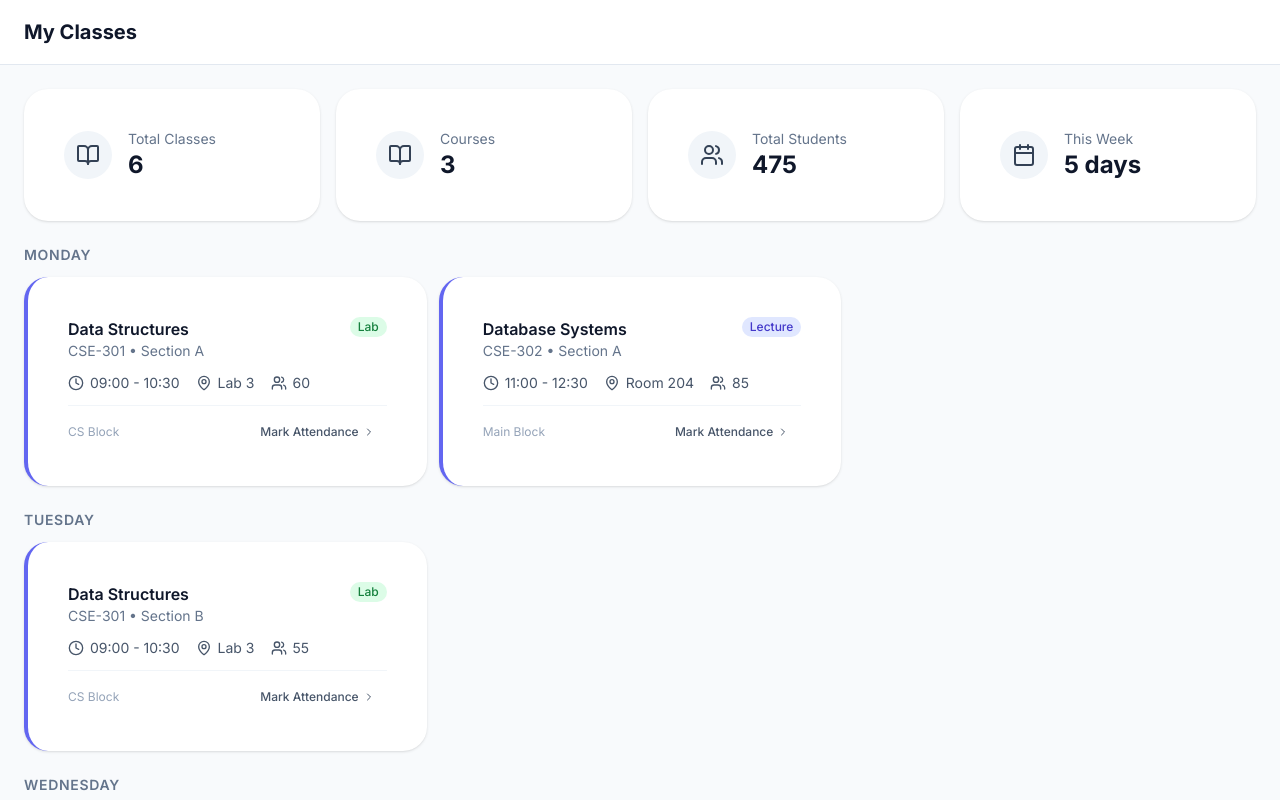
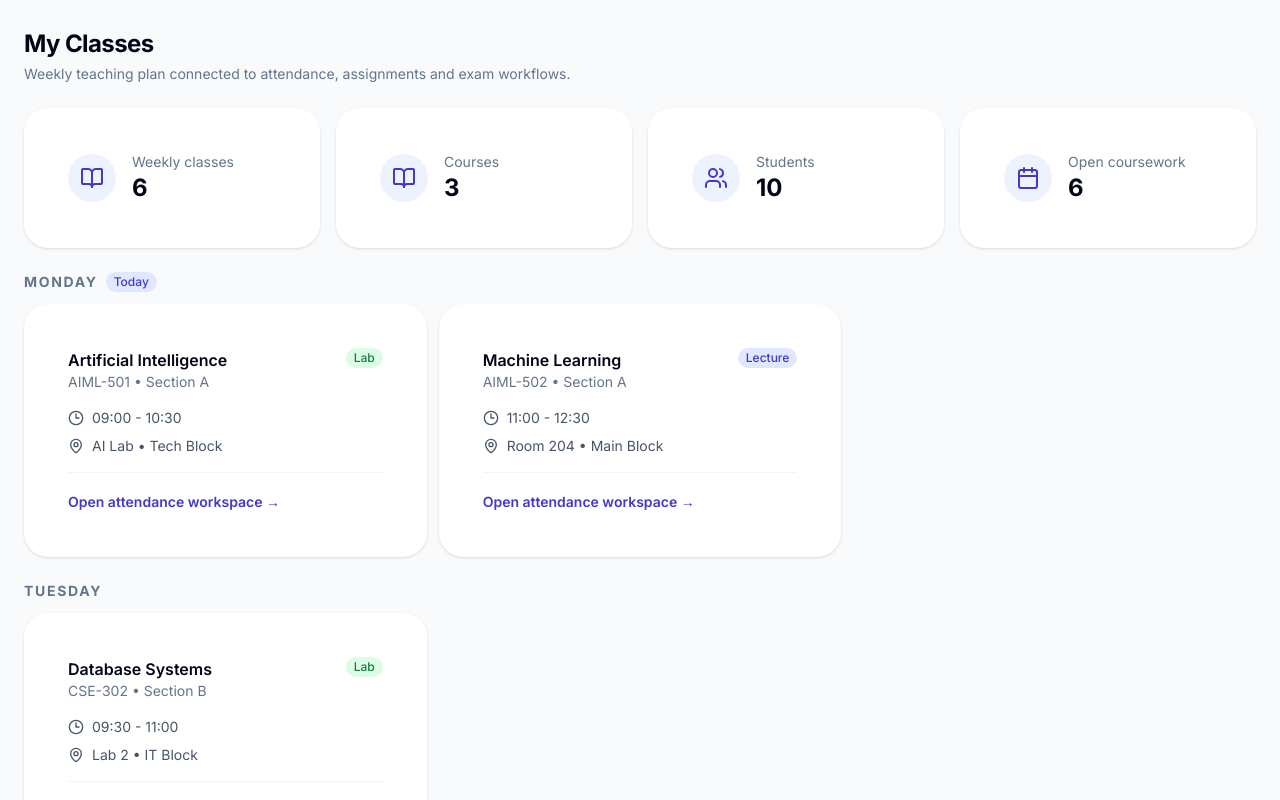
Before and after one commit to Bharath496/EDU_ONE, a Next.js app in the folder apps/web/: page /modules/my-classes in a window 1280 px wide. Shown: the top 800 px of the page. Built offline with nearby package versions, Linux system fonts and the light colour scheme; sample sign-in values are in the browser's storage.

Commit message:
Refresh class schedule and connect teaching workflows

```diff
--- a/apps/web/app/modules/my-classes/page.tsx
+++ b/apps/web/app/modules/my-classes/page.tsx
@@ -1,19 +1,20 @@
 'use client'
 
+import Link from 'next/link'
 import { useRouter } from 'next/navigation'
-import { Card, CardContent, CardHeader, CardTitle, CardDescription } from '@/components/ui/Card'
+import { BookOpen, Calendar, Clock3, MapPin, Users } from 'lucide-react'
 import { Badge } from '@/components/ui/Badge'
-import { Button } from '@/components/ui/Button'
+import { Card, CardContent } from '@/components/ui/Card'
 import { useAuthStore } from '@/lib/auth-store'
-import { BookOpen, Clock, MapPin, Users, Calendar, ChevronRight } from 'lucide-react'
+import { useEduStore } from '@/lib/edu-store'
 
 const CLASSES = [
-  { id: '1', course: 'Data Structures', code: 'CSE-301', day: 'Monday', time: '09:00 - 10:30', room: 'Lab 3', building: 'CS Block', students: 60, type: 'Lab', section: 'A' },
-  { id: '2', course: 'Database Systems', code: 'CSE-302', day: 'Monday', time: '11:00 - 12:30', room: 'Room 204', building: 'Main Block', students: 85, type: 'Lecture', section: 'A' },
-  { id: '3', course: 'Data Structures', code: 'CSE-301', day: 'Tuesday', time: '09:00 - 10:30', room: 'Lab 3', building: 'CS Block', students: 55, type: 'Lab', section: 'B' },
-  { id: '4', course: 'Operating Systems', code: 'CSE-303', day: 'Wednesday', time: '10:00 - 11:30', room: 'Room 101', building: 'Main Block', students: 95, type: 'Lecture', section: 'A' },
-  { id: '5', course: 'Database Systems', code: 'CSE-302', day: 'Thursday', time: '14:00 - 15:30', room: 'Lab 2', building: 'IT Block', students: 85, type: 'Lab', section: 'A' },
-  { id: '6', course: 'Operating Systems', code: 'CSE-303', day: 'Friday', time: '09:00 - 10:30', room: 'Room 101', building: 'Main Block', students: 95, type: 'Tutorial', section: 'A' },
+  { id: '1', course: 'Artificial Intelligence', code: 'AIML-501', day: 'Monday', time: '09:00 - 10:30', room: 'AI Lab', building: 'Tech Block', type: 'Lab', section: 'A' },
+  { id: '2', course: 'Machine Learning', code: 'AIML-502', day: 'Monday', time: '11:00 - 12:30', room: 'Room 204', building: 'Main Block', type: 'Lecture', section: 'A' },
+  { id: '3', course: 'Database Systems', code: 'CSE-302', day: 'Tuesday', time: '09:30 - 11:00', room: 'Lab 2', building: 'IT Block', type: 'Lab', section: 'B' },
+  { id: '4', course: 'Artificial Intelligence', code: 'AIML-501', day: 'Wednesday', time: '10:00 - 11:30', room: 'Room 101', building: 'Tech Block', type: 'Lecture', section: 'A' },
+  { id: '5', course: 'Machine Learning', code: 'AIML-502', day: 'Thursday', time: '14:00 - 15:30', room: 'AI Lab', building: 'Tech Block', type: 'Practical', section: 'A' },
+  { id: '6', course: 'Database Systems', code: 'CSE-302', day: 'Friday', time: '09:00 - 10:30', room: 'Room 305', building: 'Main Block', type: 'Tutorial', section: 'B' },
 ]
 
 const DAYS = ['Monday', 'Tuesday', 'Wednesday', 'Thursday', 'Friday']
@@ -21,74 +22,78 @@ const DAYS = ['Monday', 'Tuesday', 'Wednesday', 'Thursday', 'Friday']
 export default function MyClassesPage() {
   const { user, isAuthenticated } = useAuthStore()
   const router = useRouter()
+  const students = useEduStore((state) => state.students)
+  const assignments = useEduStore((state) => state.assignments)
+  const exams = useEduStore((state) => state.exams)
 
-  if (!isAuthenticated || !user) { router.push('/login'); return null }
+  if (!isAuthenticated || !user) {
+    router.push('/login')
+    return null
+  }
+
+  const today = new Intl.DateTimeFormat('en-US', { weekday: 'long' }).format(new Date())
+  const courseCount = new Set(CLASSES.map((item) => item.course)).size
 
   return (
-    <div className="min-h-screen bg-slate-50">
-      <header className="sticky top-0 z-30 bg-white/95 backdrop-blur-sm border-b border-slate-200">
-        <div className="flex h-16 items-center justify-between px-4 lg:px-6">
+    <div className="space-y-6 p-4 lg:p-6">
       <div>
-            <p className="text-sm text-slate-500">{user.collegeName}</p>
-            <h1 className="text-xl font-bold text-slate-900">My Classes</h1>
+        <p className="text-sm font-medium text-primary-600">{user.collegeName}</p>
+        <h1 className="mt-1 text-2xl font-bold tracking-tight text-slate-950">My Classes</h1>
+        <p className="mt-1 text-sm text-slate-500">Weekly teaching plan connected to attendance, assignments and exam workflows.</p>
       </div>
+
+      <div className="grid gap-4 sm:grid-cols-2 xl:grid-cols-4">
+        {[
+          { label: 'Weekly classes', value: CLASSES.length, icon: BookOpen },
+          { label: 'Courses', value: courseCount, icon: BookOpen },
+          { label: 'Students', value: students.length, icon: Users },
+          { label: 'Open coursework', value: assignments.filter((item) => item.status === 'published').length + exams.filter((item) => item.status === 'upcoming').length, icon: Calendar },
+        ].map((item) => (
+          <Card key={item.label}>
+            <CardContent className="flex items-center gap-4 p-5">
+              <div className="rounded-2xl bg-primary-50 p-3 text-primary-700"><item.icon className="h-6 w-6" /></div>
+              <div><p className="text-sm text-slate-500">{item.label}</p><p className="text-2xl font-bold text-slate-950">{item.value}</p></div>
+            </CardContent>
+          </Card>
+        ))}
       </div>
-      </header>
 
-      <div className="p-4 lg:p-6 space-y-6">
-        <div className="grid grid-cols-1 sm:grid-cols-4 gap-4">
-          {[
-            { label: 'Total Classes', value: CLASSES.length, icon: BookOpen },
-            { label: 'Courses', value: [...new Set(CLASSES.map(c => c.course))].length, icon: BookOpen },
-            { label: 'Total Students', value: CLASSES.reduce((s, c) => s + c.students, 0), icon: Users },
-            { label: 'This Week', value: `${5} days`, icon: Calendar },
-          ].map((stat, i) => (
-            <Card key={i}>
-              <CardContent className="p-4 flex items-center gap-4">
-                <div className="p-3 rounded-2xl bg-slate-100 text-slate-700"><stat.icon className="w-6 h-6" /></div>
+      {DAYS.map((day) => {
+        const dayClasses = CLASSES.filter((item) => item.day === day)
+        if (!dayClasses.length) return null
+        return (
+          <section key={day}>
+            <div className="mb-3 flex items-center gap-2">
+              <h2 className="text-sm font-bold uppercase tracking-[0.12em] text-slate-500">{day}</h2>
+              {day === today && <Badge variant="primary" size="sm">Today</Badge>}
+            </div>
+            <div className="grid gap-3 md:grid-cols-2 xl:grid-cols-3">
+              {dayClasses.map((item) => (
+                <Card key={item.id} className={day === today ? 'border-primary-200' : ''}>
+                  <CardContent className="p-5">
+                    <div className="flex items-start justify-between gap-3">
                       <div>
-                  <p className="text-sm text-slate-500">{stat.label}</p>
-                  <p className="text-2xl font-bold text-slate-900">{stat.value}</p>
+                        <h3 className="font-semibold text-slate-950">{item.course}</h3>
+                        <p className="text-sm text-slate-500">{item.code} • Section {item.section}</p>
+                      </div>
+                      <Badge variant={item.type === 'Lab' || item.type === 'Practical' ? 'success' : item.type === 'Tutorial' ? 'warning' : 'primary'} size="sm">{item.type}</Badge>
+                    </div>
+                    <div className="mt-4 space-y-2 text-sm text-slate-600">
+                      <p className="flex items-center gap-2"><Clock3 className="h-4 w-4" />{item.time}</p>
+                      <p className="flex items-center gap-2"><MapPin className="h-4 w-4" />{item.room} • {item.building}</p>
+                    </div>
+                    <div className="mt-4 border-t border-slate-100 pt-4">
+                      <Link href="/modules/attendance" className="text-sm font-semibold text-primary-700 hover:text-primary-800">
+                        Open attendance workspace →
+                      </Link>
                     </div>
                   </CardContent>
                 </Card>
               ))}
             </div>
-
-        {DAYS.map(day => {
-          const dayClasses = CLASSES.filter(c => c.day === day)
-          if (dayClasses.length === 0) return null
-          return (
-            <div key={day}>
-              <h2 className="text-sm font-semibold text-slate-500 uppercase tracking-wider mb-3">{day}</h2>
-              <div className="grid grid-cols-1 md:grid-cols-2 lg:grid-cols-3 gap-3">
-                {dayClasses.map(cls => (
-                  <Card key={cls.id} className="hover:shadow-soft transition-shadow border-l-4 border-l-primary-500">
-                    <CardContent className="p-4">
-                      <div className="flex items-start justify-between mb-2">
-                        <div>
-                          <h3 className="font-semibold text-slate-900">{cls.course}</h3>
-                          <p className="text-sm text-slate-500">{cls.code} • Section {cls.section}</p>
-                        </div>
-                        <Badge variant={cls.type === 'Lab' ? 'success' : cls.type === 'Tutorial' ? 'warning' : 'primary'} size="sm">{cls.type}</Badge>
-                      </div>
-                      <div className="flex items-center gap-4 mt-3 text-sm text-slate-600">
-                        <div className="flex items-center gap-1.5"><Clock className="w-4 h-4" /> {cls.time}</div>
-                        <div className="flex items-center gap-1.5"><MapPin className="w-4 h-4" /> {cls.room}</div>
-                        <div className="flex items-center gap-1.5"><Users className="w-4 h-4" /> {cls.students}</div>
-                      </div>
-                      <div className="mt-3 pt-3 border-t border-slate-100 flex justify-between items-center">
-                        <span className="text-xs text-slate-400">{cls.building}</span>
-                        <Button variant="ghost" size="sm" className="gap-1 text-xs"><span>Mark Attendance</span><ChevronRight className="w-3 h-3" /></Button>
-                      </div>
-                    </CardContent>
-                  </Card>
-                ))}
-              </div>
-            </div>
+          </section>
         )
       })}
     </div>
-    </div>
   )
 }
```
Lines whose indentation alone changed are shown as unchanged.
